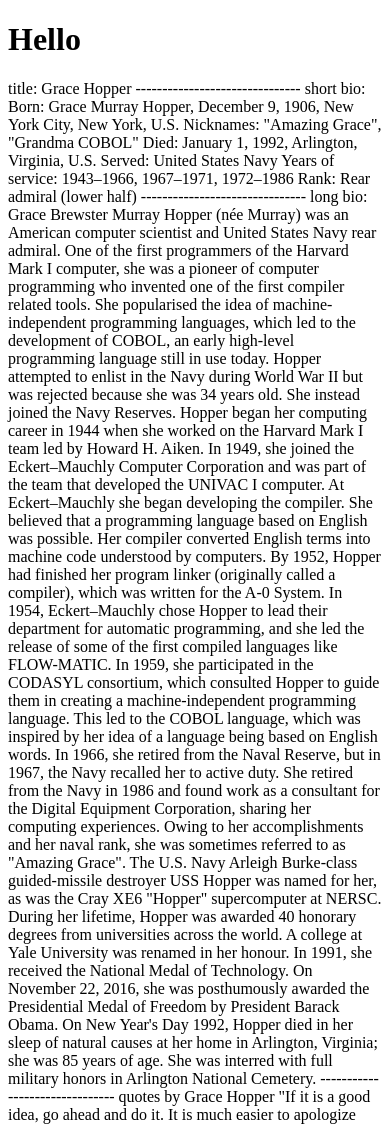
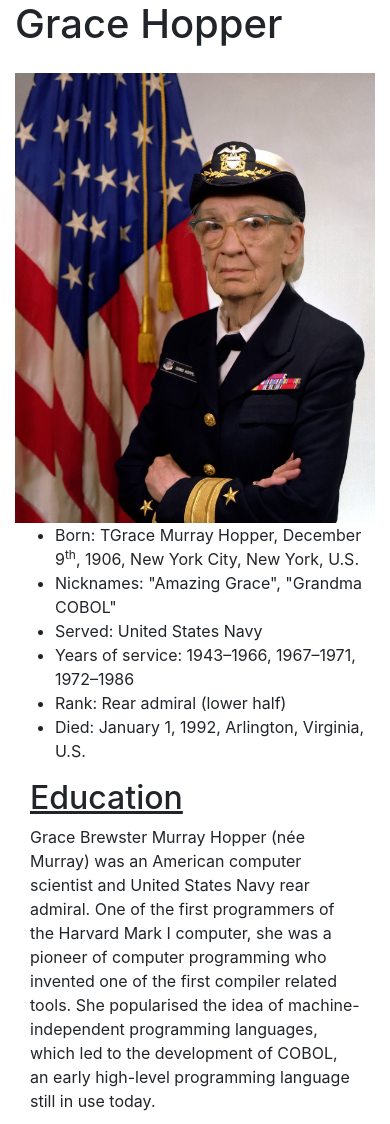
Before and after one commit to AminaA1602/women-in-code, a plain HTML site: page grace-hopper.html in a window 390 px wide. Shown: the top 1124 px of the page. Drawn offline with nearby package versions, Linux system fonts and the light colour scheme.

Commit message:
changing titles and heading

```diff
--- a/grace-hopper.html
+++ b/grace-hopper.html
@@ -1,63 +1,85 @@
 <!DOCTYPE html>
-<html lang="en-GB">
+
+<html lang="EN-GB">
+
 <head>
-	<meta charset="utf-8">
-	<meta name="viewport" content="width=device-width, initial-scale=1.0">
+  <title>Women in technology</title>
+  <link rel="stylesheet" href="https://stackpath.bootstrapcdn.com/bootstrap/4.1.3/css/bootstrap.min.css" integrity="sha384-MCw98/SFnGE8fJT3GXwEOngsV7Zt27NXFoaoApmYm81iuXoPkFOJwJ8ERdknLPMO" crossorigin="anonymous">
+  <link rel="stylesheet" href="css/grace.css" href="css/style.css">
+</head>
 
-	<title>Page title</title>
 
-	<link rel="stylesheet" href="css/reset.css">
-	<link rel="stylesheet" href="css/screen.css">
-</head>
 <body>
-	<h1>Hello</h1>
+  <header id="header" class="container">
+    <h1>Grace Hopper</h1>
 
-title: Grace Hopper
+  </header>
+	<div class="container">
+		<div class="row">
+			<blockquote class="col-md-8">
+			</blockquote>
+			</div>
+			<div class="row">
+				<div class="col-sm-6">
+					<img class="img-fluid" src="images/Commodore_Grace_M_Hopper_USN.jpg" alt="Grace_Hopper">
+				</div>
+			</div>
 
--------------------------------
 
-short bio:
+			<ul>
+				<li> Born: TGrace Murray Hopper, December 9<sup>th</sup>, 1906, New York City, New York, U.S. </li>
+				<li> Nicknames: "Amazing Grace", "Grandma COBOL" </li>
+				<li> Served: United States Navy </li>
+				<li> Years of service: 1943–1966, 1967–1971, 1972–1986 </li>
+				<li> Rank: Rear admiral (lower half) </li>
+				<li> Died: January 1, 1992, Arlington, Virginia, U.S. </li>
+			</ul>
+			</div>
 
-Born: Grace Murray Hopper, December 9, 1906, New York City, New York, U.S.
-Nicknames: "Amazing Grace", "Grandma COBOL"
-Died: January 1, 1992, Arlington, Virginia, U.S.
-Served: United States Navy
-Years of service: 1943–1966, 1967–1971, 1972–1986
-Rank: Rear admiral (lower half)
 
--------------------------------
+<section id="Education" class="container">
+	<div class="column">
+		<div class="col-md-4">
+			<h2><u>Education</u></h2>
 
-long bio:
+<p> Grace Brewster Murray Hopper (née Murray) was an American computer scientist and United States Navy rear admiral. One of the first programmers of the Harvard Mark I computer, she was a pioneer of computer programming who invented one of the first compiler related tools. She popularised the idea of machine-independent programming languages, which led to the development of COBOL, an early high-level programming language still in use today.
 
-Grace Brewster Murray Hopper (née Murray) was an American computer scientist and United States Navy rear admiral. One of the first programmers of the Harvard Mark I computer, she was a pioneer of computer programming who invented one of the first compiler related tools. She popularised the idea of machine-independent programming languages, which led to the development of COBOL, an early high-level programming language still in use today.
+</p>
+</div>
+</section>
 
+<section id="Army Service" class="container">
+	<div class="column">
+		<div class="col-md-4">
+			<h2><u>Army Service</u></h2>
+<p>
+	Owing to her accomplishments and her naval rank, she was sometimes referred to as "Amazing Grace". The U.S. Navy Arleigh Burke-class guided-missile destroyer USS Hopper was named for her, as was the Cray XE6 "Hopper" supercomputer at NERSC. During her lifetime, Hopper was awarded 40 honorary degrees from universities across the world. A college at Yale University was renamed in her honour. In 1991, she received the National Medal of Technology. On November 22, 2016, she was posthumously awarded the Presidential Medal of Freedom by President Barack Obama.
+</p>
+
+<p>
 	Hopper attempted to enlist in the Navy during World War II but was rejected because she was 34 years old. She instead joined the Navy Reserves. Hopper began her computing career in 1944 when she worked on the Harvard Mark I team led by Howard H. Aiken. In 1949, she joined the Eckert–Mauchly Computer Corporation and was part of the team that developed the UNIVAC I computer. At Eckert–Mauchly she began developing the compiler. She believed that a programming language based on English was possible. Her compiler converted English terms into machine code understood by computers. By 1952, Hopper had finished her program linker (originally called a compiler), which was written for the A-0 System.
+</p>
 
-In 1954, Eckert–Mauchly chose Hopper to lead their department for automatic programming, and she led the release of some of the first compiled languages like FLOW-MATIC. In 1959, she participated in the CODASYL consortium, which consulted Hopper to guide them in creating a machine-independent programming language. This led to the COBOL language, which was inspired by her idea of a language being based on English words. In 1966, she retired from the Naval Reserve, but in 1967, the Navy recalled her to active duty. She retired from the Navy in 1986 and found work as a consultant for the Digital Equipment Corporation, sharing her computing experiences.
+</div>
+</section>
 
-Owing to her accomplishments and her naval rank, she was sometimes referred to as "Amazing Grace". The U.S. Navy Arleigh Burke-class guided-missile destroyer USS Hopper was named for her, as was the Cray XE6 "Hopper" supercomputer at NERSC. During her lifetime, Hopper was awarded 40 honorary degrees from universities across the world. A college at Yale University was renamed in her honour. In 1991, she received the National Medal of Technology. On November 22, 2016, she was posthumously awarded the Presidential Medal of Freedom by President Barack Obama.
+<p>
+	On New Year's Day 1992, Hopper died in her sleep of natural causes at her home in Arlington, Virginia; she was 85 years of age. She was interred with full military honors in Arlington National Cemetery.
+</p>
 
-On New Year's Day 1992, Hopper died in her sleep of natural causes at her home in Arlington, Virginia; she was 85 years of age. She was interred with full military honors in Arlington National Cemetery.
 
--------------------------------
+<section id="Quotes by Grace Hopper" class="container">
+	<div class="row">
+		<div class="col-md-4" <h2><u><strong>Quotes by Grace Hopper</strong></u></h2>
 
-quotes by Grace Hopper
-
+<p>
 	"If it is a good idea, go ahead and do it. It is much easier to apologize than to get permission."
 "The most dangerous phrase in the language is, 'We've always done it this way'."
+</p>
+</div>
+</section>
 
-
--------------------------------
-
-image:
-
-Commodore_Grace_M_Hopper_USN.jpg
-
--------------------------------
-
-Source:
-
-https://en.wikipedia.org/wiki/Grace_Hopper
+<a href="https://en.wikipedia.org/wiki/Grace_Hopper" title="Click this link to go to find out more about Ada Lovelace!">More about Grace Hopper</a>
 
 </body>
 </html>
```
Also changed, not shown: ada-lovelace.html (+56 -23 lines), imdex.html (+12 -0 lines), katherine-johnson.html (+18 -10 lines). Lines whose indentation alone changed are shown as unchanged.
